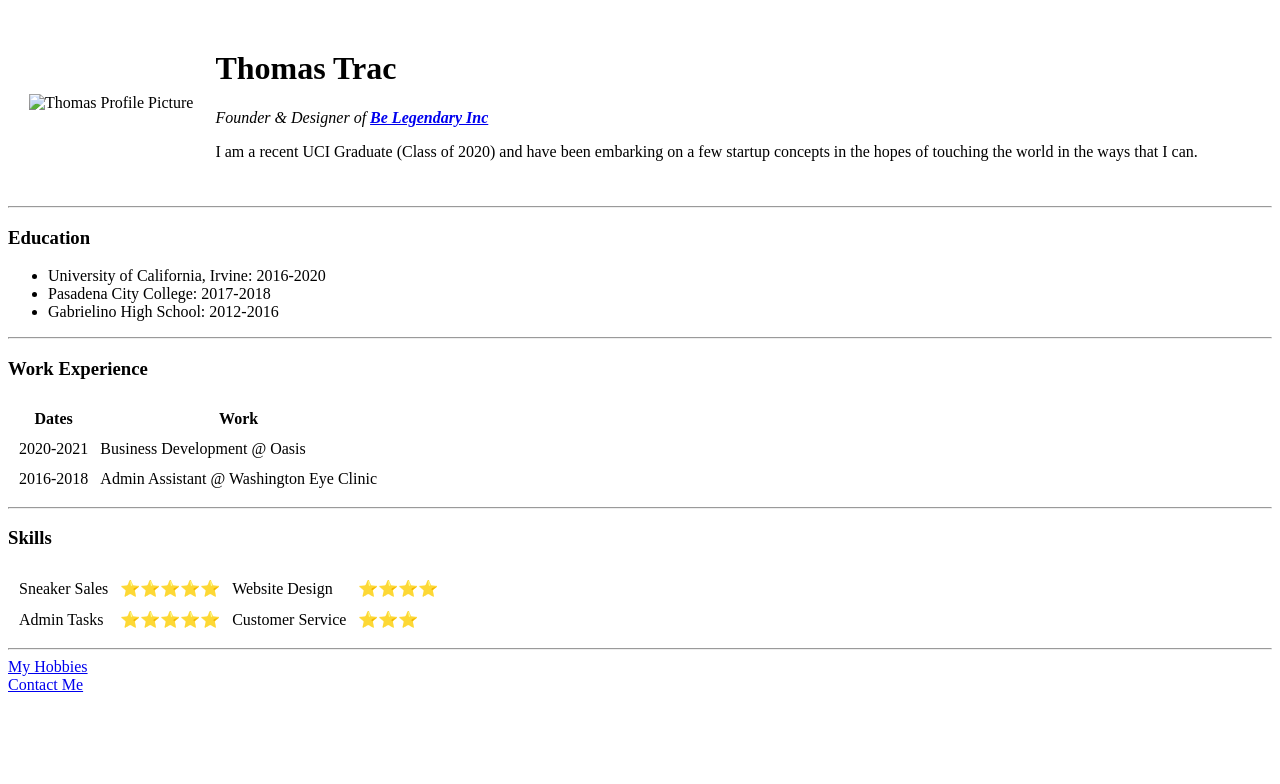
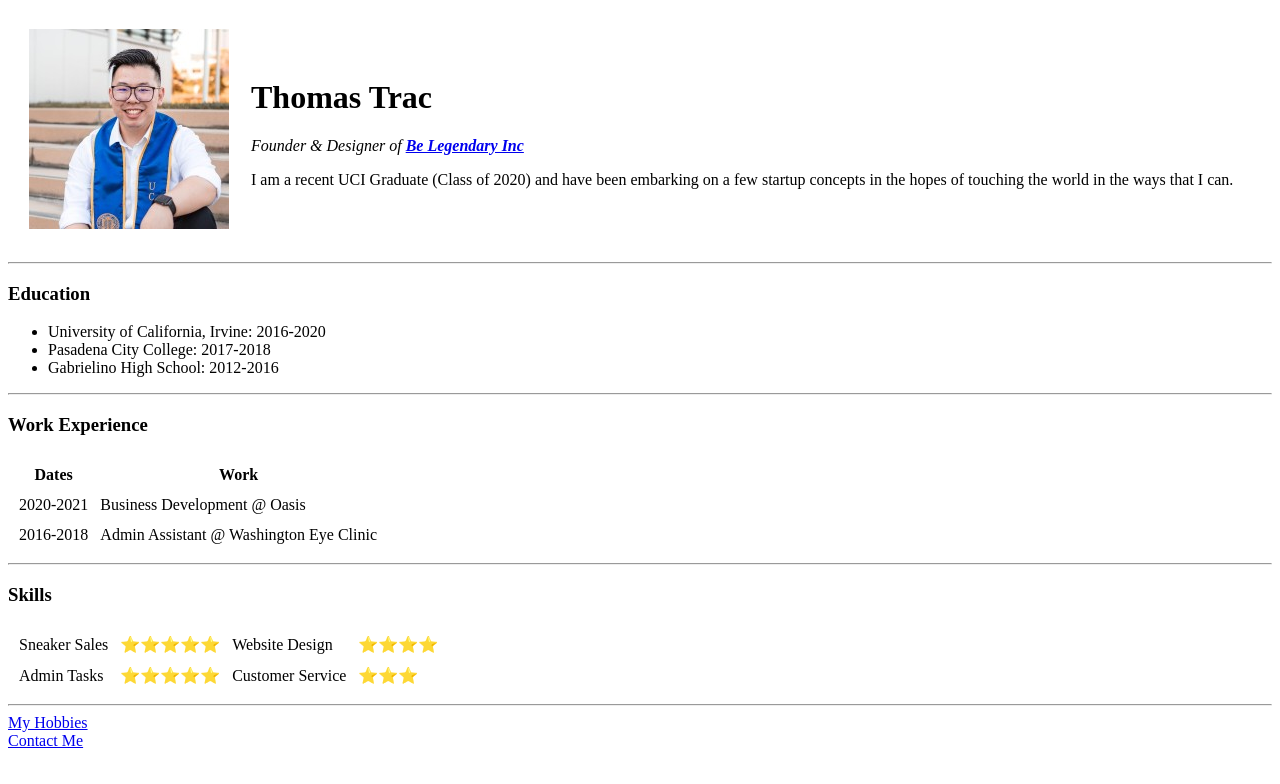
Before and after one commit to tktballa/cv, a plain HTML site: page index.html in a window 1280 px wide. Drawn offline with Linux system fonts and the light colour scheme.

Commit message:
Update index.html

```diff
--- a/index.html
+++ b/index.html
@@ -9,7 +9,7 @@
 <body>
   <table cellspacing="20">
     <tr>
-      <td><img src="1599820225333.jpg" alt="Thomas Profile Picture"></td>
+      <td><img src="Images\1599820225333.jpg" alt="Thomas Profile Picture"></td>
       <td>
         <h1>Thomas Trac</h1>
         <p><em>Founder & Designer of <strong><a href="https://www.instagram.com/belegendaryinc/">Be Legendary Inc</a></strong></em></p>
```
